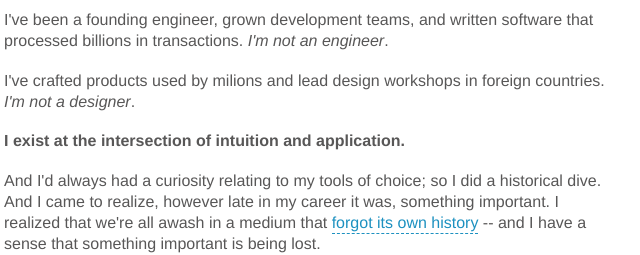
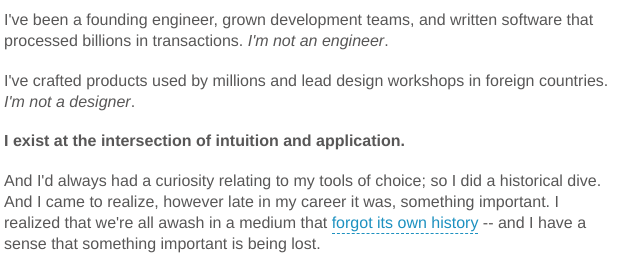
Before and after one commit to gavinmcdermott/personal, a website: page client/app/career/statement.html in a window 1280 px wide. Shown: the part 289-544 px from the top of the page, 331-971 px from the left. Drawn offline with Linux system fonts and the light colour scheme; files that its build step writes are made by us from their sources; files whose address does not match are found by name.

Commit message:
fix typo

```diff
--- a/client/app/career/statement.html
+++ b/client/app/career/statement.html
@@ -50,7 +50,7 @@
               I've been a founding engineer, grown development teams, and written software that processed billions in transactions. <i>I'm not an engineer</i>.
             </p>
             <p>
-              I've crafted products used by milions and lead design workshops in foreign countries. <i>I'm not a designer</i>.
+              I've crafted products used by millions and lead design workshops in foreign countries. <i>I'm not a designer</i>.
             </p>
             <p>
               <strong>I exist at the intersection of intuition and application.</strong>
```
